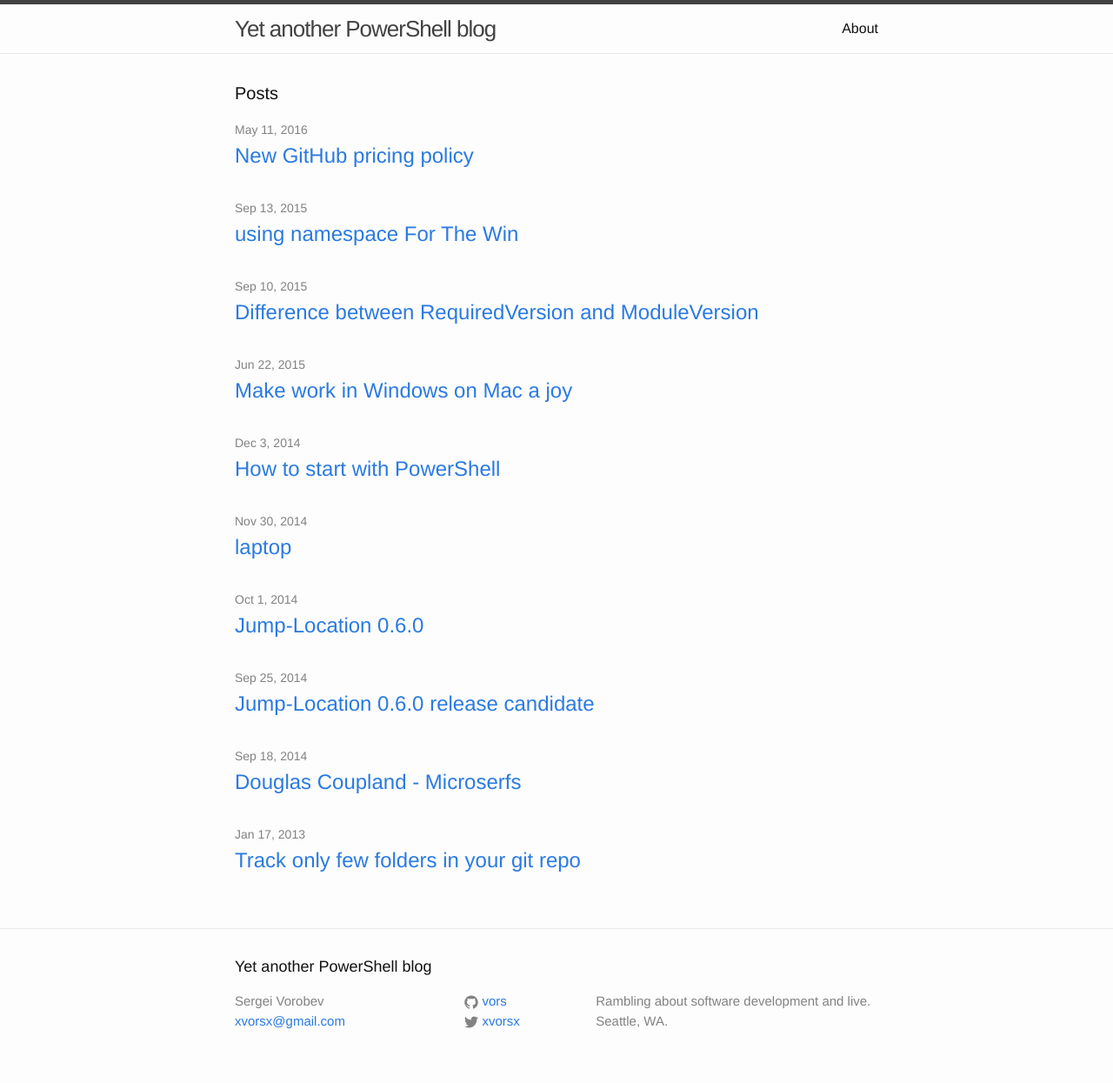
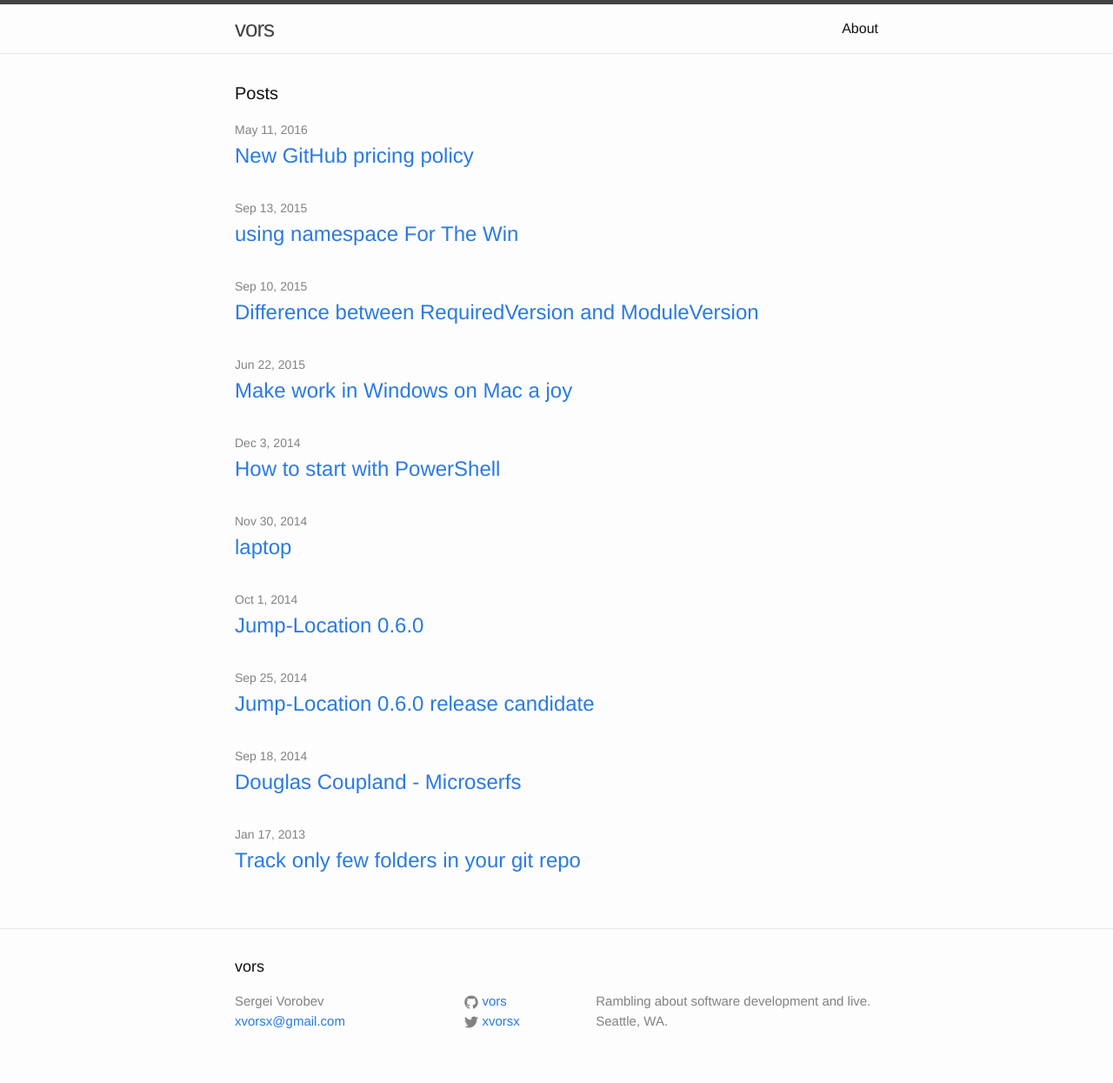
Before and after one commit to vors/vors.github.io, a Jekyll site: the page built from index.html, in a window 1280 px wide. Shown: the whole page at 87% size. Built offline with Jekyll 4.4.1, drawn with Linux system fonts in a browser that asks for light colours.

Commit message:
Change title to 'vors'

```diff
--- a/_config.yml
+++ b/_config.yml
@@ -1,5 +1,5 @@
 # Site settings
-title: Yet another PowerShell blog
+title: vors
 email: xvorsx@gmail.com
 description: > # this means to ignore newlines until "baseurl:"
   Rambling about software development and live.
```
